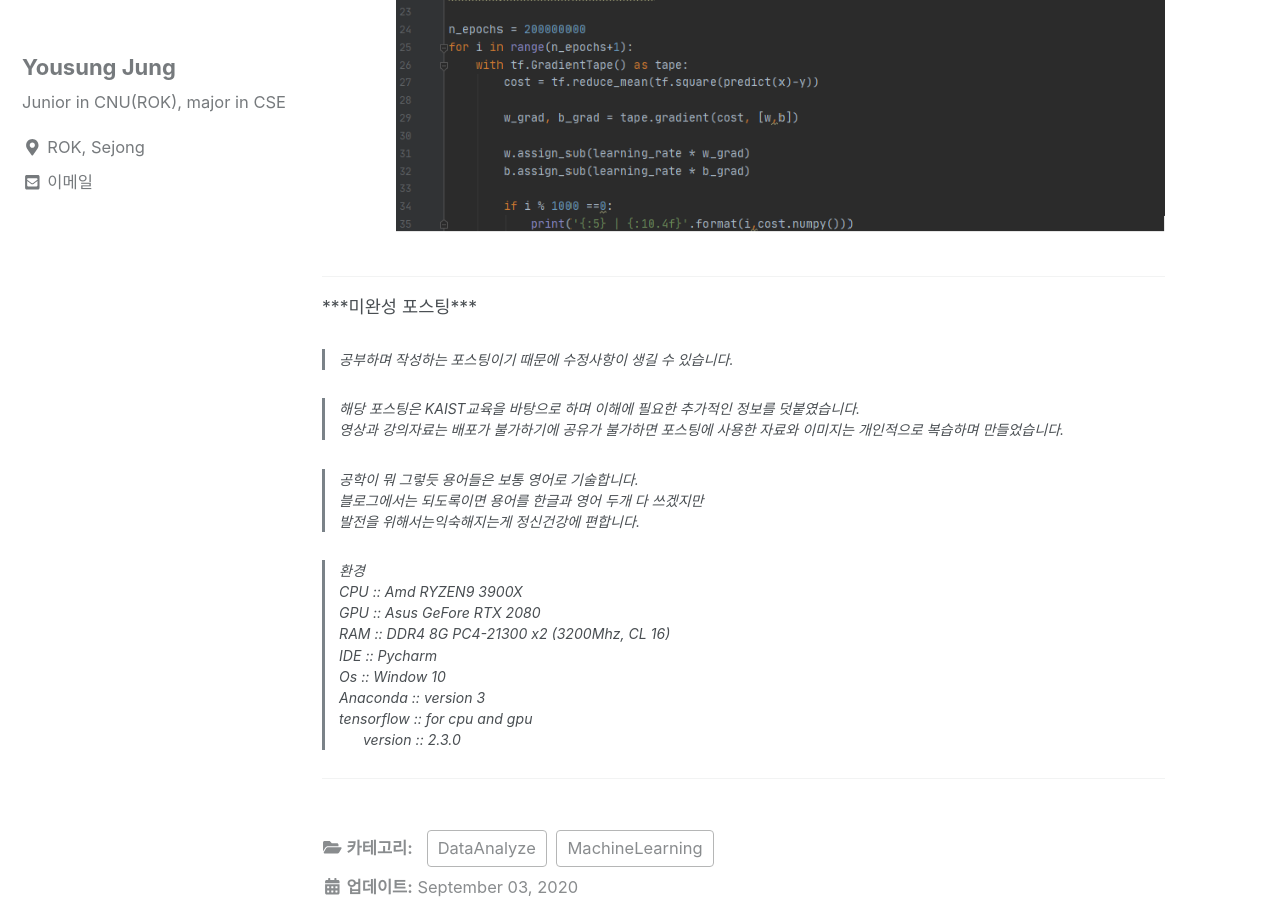
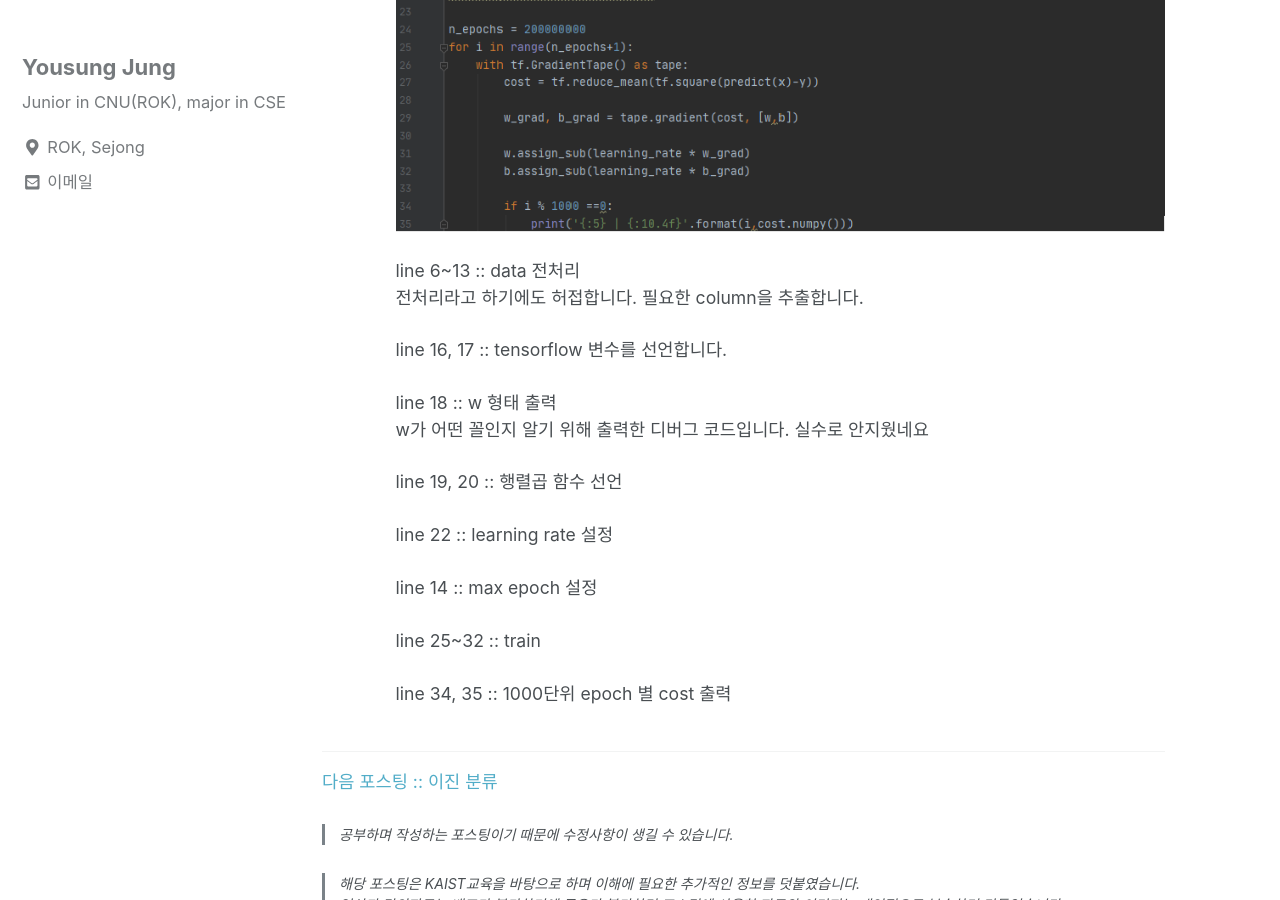
Before and after one commit to can019/can019.github.io, a Jekyll site: the page built from _posts/2020-09-02-MachineLearning-AI-6.md, in a window 1280 px wide and 900 px high, scrolled down 4183 px. Built offline with Jekyll 4.4.1, drawn with Linux system fonts in a browser that asks for light colours; nearby versions of some CDN libraries.

Commit message:
작성 완료

```diff
--- a/_posts/2020-09-02-MachineLearning-AI-6.md
+++ b/_posts/2020-09-02-MachineLearning-AI-6.md
@@ -69,6 +69,23 @@ categories: MachineLearning DataAnalyze
 
                    <img src="/assets/photos/machineLearning6/multiple_linear_regression_HousePrice_code.png"><br/><br/>
 
+                   line 6~13 :: data 전처리 <br>
+                   전처리라고 하기에도 허접합니다. 필요한 column을 추출합니다.<br><br>
+
+                   line 16, 17 :: tensorflow 변수를 선언합니다. <br><br>
+
+                   line 18 :: w 형태 출력 <br>
+                   w가 어떤 꼴인지 알기 위해 출력한 디버그 코드입니다. 실수로 안지웠네요 <br><br>
+
+                   line 19, 20 :: 행렬곱 함수 선언 <br><br>
+
+                   line 22 :: learning rate 설정 <br><br>
+
+                   line 14 :: max epoch 설정 <br><br>
+
+                   line 25~32 :: train <br><br>
+
+                   line 34, 35 :: 1000단위 epoch 별 cost 출력 <br><br>
 
                 </div>
               </div><!--chapter3-->
@@ -77,7 +94,7 @@ categories: MachineLearning DataAnalyze
 	   </div>
   </div><!--chapter1-->
  <hr/>
-    ***미완성 포스팅***<br/>
+    <a href="https://can019.github.io/machinelearning/dataanalyze/MachineLearning-AI-5/">다음 포스팅 :: 이진 분류</a><br/>
    <div style = "font-size :0.8em"><!--blockquote-->
    <blockquote> 공부하며 작성하는 포스팅이기 때문에 수정사항이 생길 수 있습니다. </blockquote>
    <blockquote>해당 포스팅은 KAIST교육을 바탕으로 하며 이해에 필요한 추가적인 정보를 덧붙였습니다.<br/>
```
